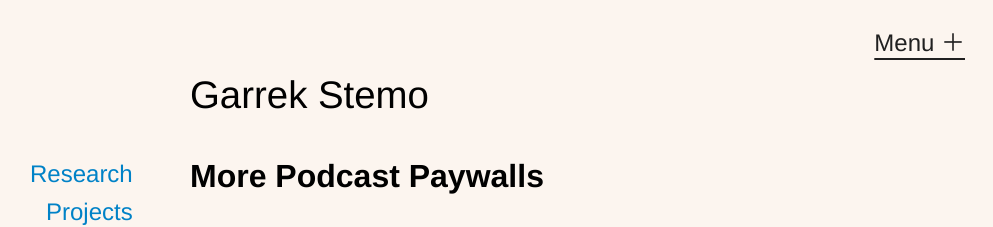
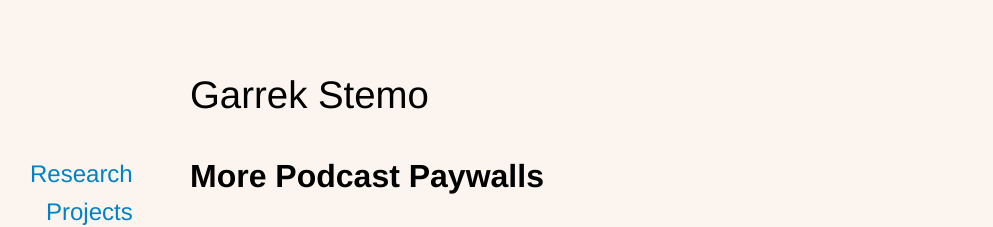
Before and after one commit to garrekstemo/garrekstemo.github.io, a Jekyll site: the page built from index.html, in a window 1280 px wide and 900 px high. Shown: the top 227 px of the window, without its empty margins (265-1258 px from the left). Built offline with Jekyll 4.4.1, drawn with Linux system fonts in a browser that asks for light colours.

Commit message:
Remove sliding side menu

```diff
--- a/_includes/header.html
+++ b/_includes/header.html
@@ -1,5 +1,4 @@
 <header class="main-head" id="masthead">
-    <span id="menu" onclick="openNav()">Menu &#65291;</span>
     <h1>
       <a href="/">Garrek Stemo</a>
     </h1>
--- a/_includes/side-navigation.html
+++ b/_includes/side-navigation.html
@@ -1,5 +1,4 @@
 <div class="sidenav" id="sidenav">
-    <a href="javascript:void(0)" class="close-button" onclick="closeNav()">&times;</a>
     <a href="/research/">Research</a><hr align="left">
     <a href="/projects/"</a>Projects</a><hr align="left">
     <a href="/archive/">Archive</a><hr align="left">
--- a/js/scripts.js
+++ /dev/null
@@ -1,6 +0,0 @@
-function openNav() {
-    document.getElementById("sidenav").style.width = "350px";
-}
-function closeNav() {
-    document.getElementById("sidenav").style.width = "0";
-}
```
